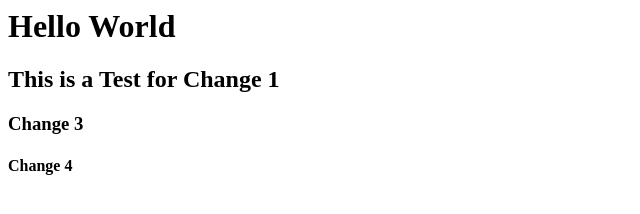
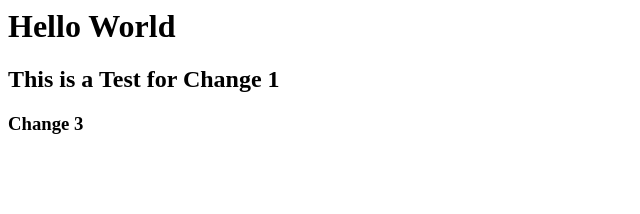
Before and after one commit to chaturay/greet, a plain HTML site: page index.html in a window 1280 px wide. Shown: the full height of the page, 0-640 px from the left. Drawn offline with Linux system fonts and the light colour scheme.

Commit message:
deleted line 4

```diff
--- a/index.html
+++ b/index.html
@@ -2,5 +2,5 @@
 <H1>Hello World</H1>
 <H2> This is a Test for Change 1 </H2>
 <H3> Change 3 </H3>
-<H4> Change 4 </H4>
+
 </html>
```
